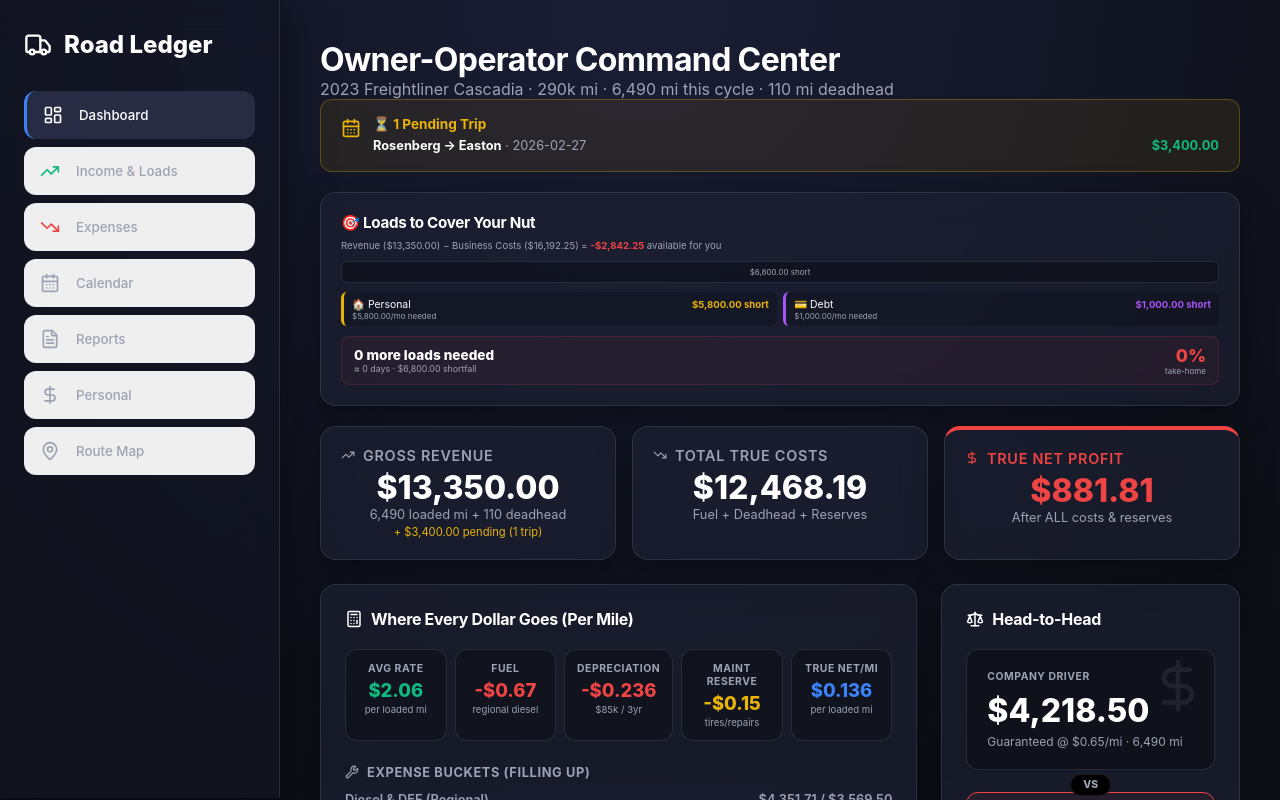
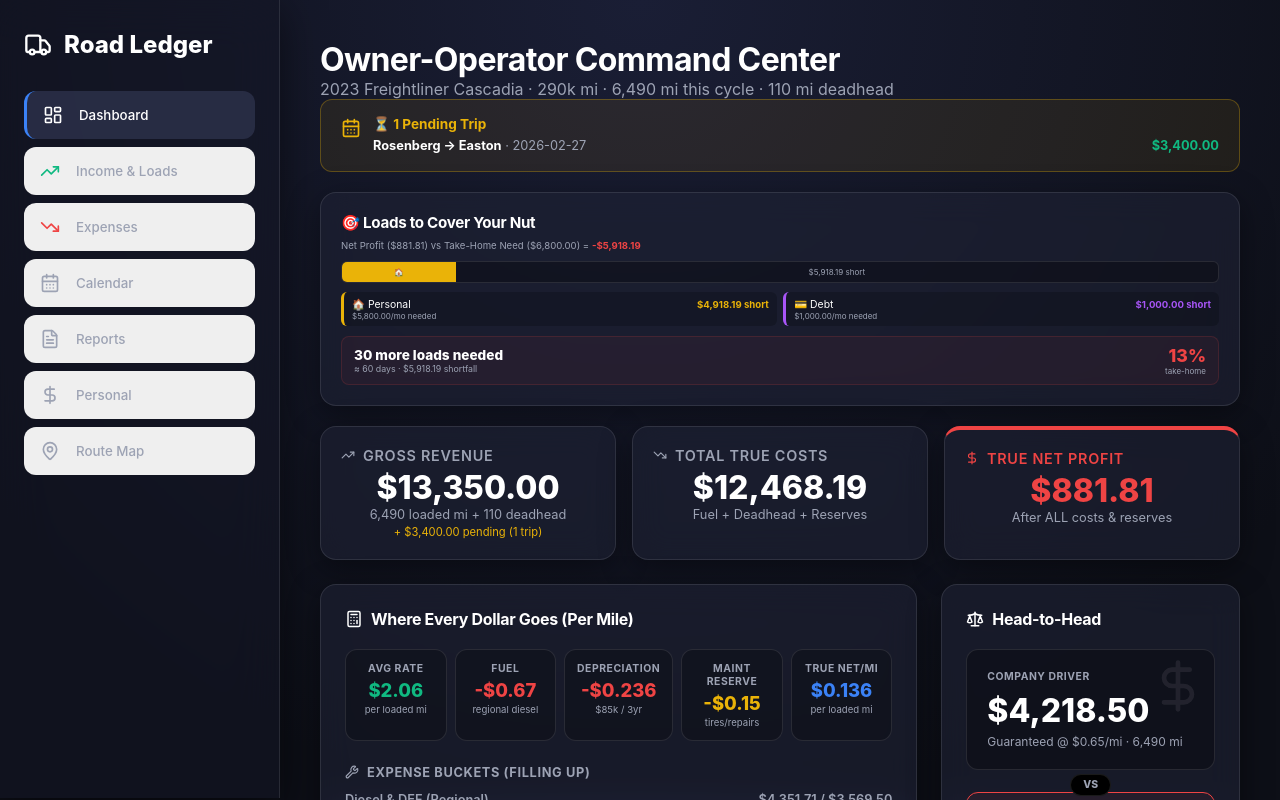
Before and after one commit to Chinadoc/Truck-tracker, a React (Vite) app: page / in a window 1280 px wide. Shown: the top 800 px of the page. Built offline with nearby package versions, Linux system fonts and the light colour scheme.

Commit message:
Fix loads-to-goal: use ownerOperatorTrueProfit, no double-counting

```diff
--- a/src/App.tsx
+++ b/src/App.tsx
@@ -548,28 +548,22 @@ function App() {
 
             {/* ★ Loads-to-Goal Calculator — Top of Dashboard */}
             {(() => {
-              // Business costs already deducted from revenue
-              const bizCosts = totalExpenses + analysis.totalHiddenCosts; // fuel + deadhead + reserves
-              const monthlyFixed = 2400 + 600 + 250 + 100 + 133.33; // insurance+trailer+tolls+lockbox+reg
-              const monthlyTax = analysis.estimatedTax > 0 ? analysis.estimatedTax : (totalIncome * TOTAL_TAX_RATE);
-              const totalBizBurn = bizCosts + monthlyFixed + monthlyTax;
-
-              // What's LEFT after all business costs = money for you
-              const netAfterBiz = totalIncome - totalBizBurn;
-
-              // Personal obligations (what you need to live + debt)
+              // Use the same True Net Profit the dashboard shows
+              const trueNetProfit = analysis.ownerOperatorTrueProfit; // revenue - fuel - deadhead - depreciation - maint
+
+              // What you need to take home
               const monthlyPersonal = totalPersonalMonthly;
               const debtPayment = personalExpenses.find(p => p.category === 'Debt')?.monthlyAmount ?? 0;
               const takeHomeNeed = monthlyPersonal + debtPayment;
 
               // How much of take-home is covered?
-              const takeHomeCovered = Math.max(0, netAfterBiz);
+              const takeHomeCovered = Math.max(0, trueNetProfit);
               const shortfall = Math.max(0, takeHomeNeed - takeHomeCovered);
               const pctCovered = takeHomeNeed > 0 ? Math.min(100, (takeHomeCovered / takeHomeNeed) * 100) : 100;
               const goalMet = takeHomeCovered >= takeHomeNeed;
 
               // Loads needed to close the gap
-              const avgTripNet = completedIncomes.length > 0 ? netAfterBiz / completedIncomes.length : 500;
+              const avgTripNet = completedIncomes.length > 0 ? trueNetProfit / completedIncomes.length : 500;
               const loadsLeft = shortfall > 0 && avgTripNet > 0 ? Math.ceil(shortfall / Math.max(avgTripNet, 200)) : 0;
               const daysLeft = loadsLeft * 2;
 
@@ -585,7 +579,7 @@ function App() {
                     {goalMet ? '✅' : '🎯'} {goalMet ? 'Take-Home Goals Met!' : 'Loads to Cover Your Nut'}
                   </h3>
                   <div className="text-secondary" style={{ fontSize: '0.6rem', marginBottom: '0.6rem' }}>
-                    Revenue ({formatCurrency(totalIncome)}) − Business Costs ({formatCurrency(totalBizBurn)}) = <strong style={{ color: netAfterBiz >= 0 ? 'var(--success)' : 'var(--danger)' }}>{formatCurrency(netAfterBiz)}</strong> available for you
+                    Net Profit ({formatCurrency(trueNetProfit)}) vs Take-Home Need ({formatCurrency(takeHomeNeed)}) = <strong style={{ color: trueNetProfit >= takeHomeNeed ? 'var(--success)' : 'var(--danger)' }}>{formatCurrency(trueNetProfit - takeHomeNeed)}</strong>
                   </div>
 
                   {/* Progress bar — personal + debt */}
```
